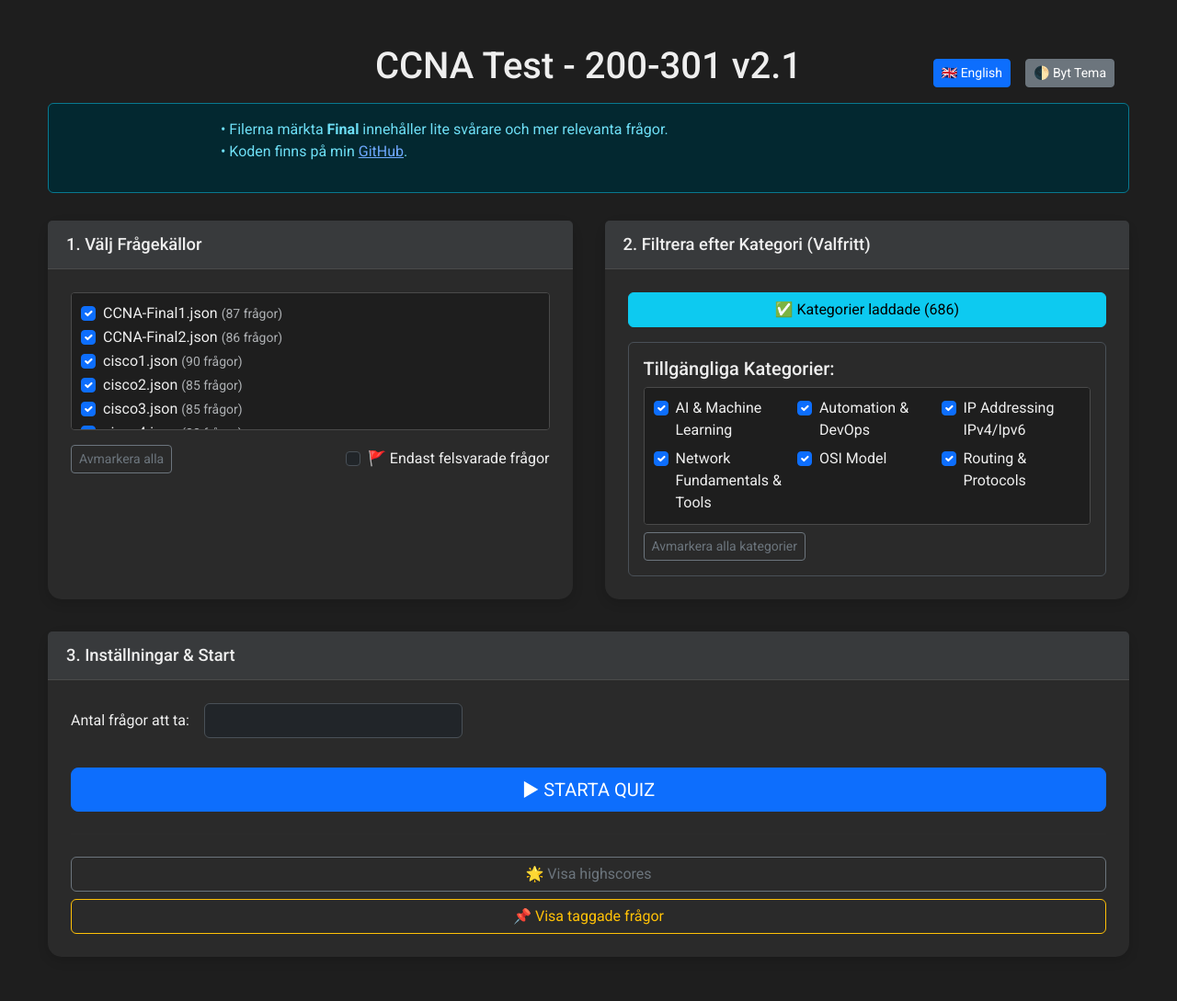
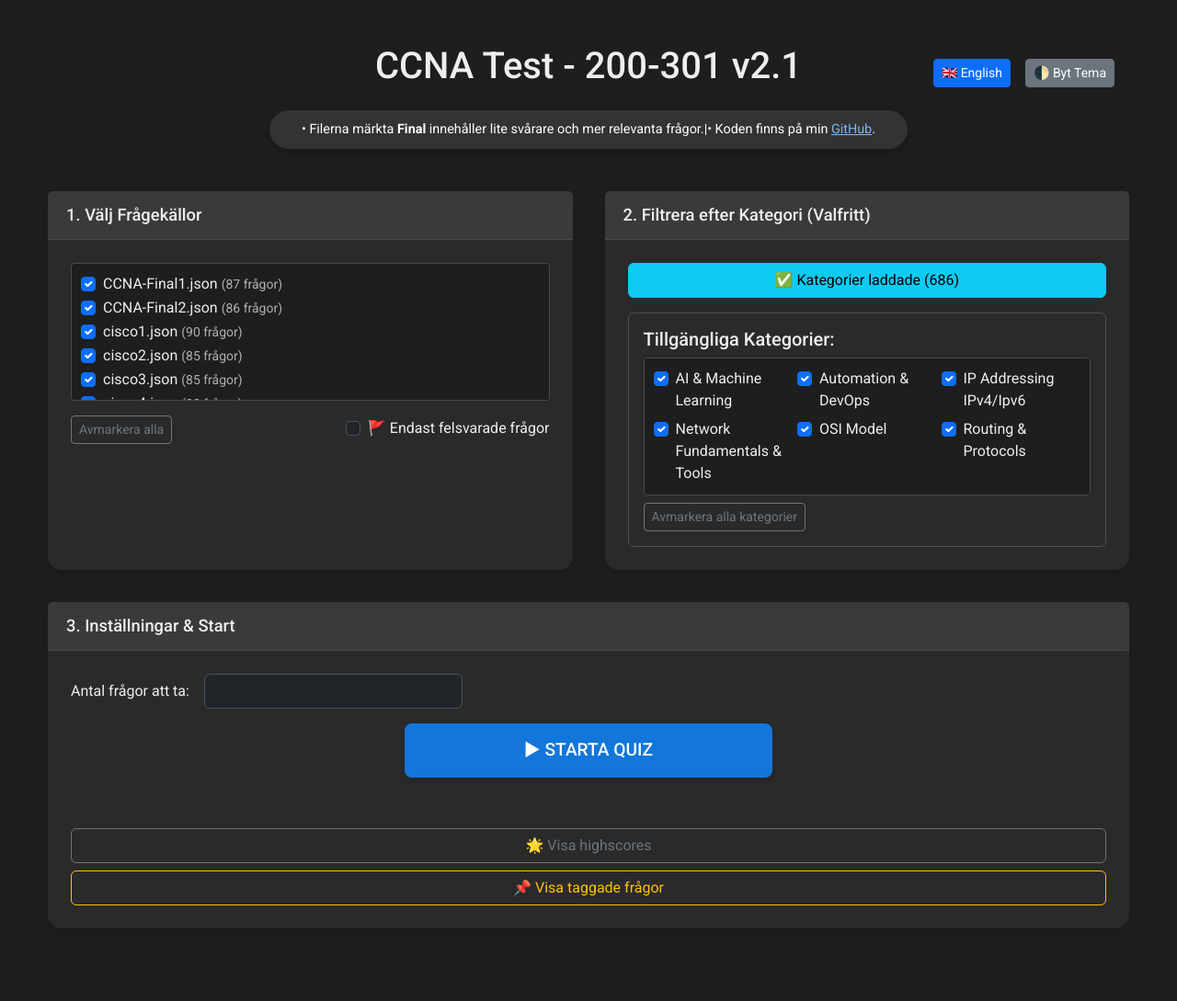
Before and after one commit to Z-eq/cisco-ccna-examtest, a Flask app: page / in a window 1280 px wide. Shown: the whole page at 92% size. After the commit the page ends 985 px from the top, so only its background shows below. Run offline with Flask 3, Linux system fonts and the light colour scheme; data that the repository does not hold is empty; some libraries are stand-ins or nearby versions.

Commit message:
Add files via upload

```diff
--- a/static/quiz.js
+++ b/static/quiz.js
@@ -218,7 +218,11 @@
     if (themeToggleBtn) themeToggleBtn.textContent = strings.themeButtonText;
     languageToggleBtn.textContent = (lang === 'sv') ? languageStrings['en'].langButtonText : languageStrings['sv'].langButtonText;
     document.documentElement.lang = lang;
-    document.getElementById('infoAlert').innerHTML = `<ul class="list-unstyled text-start mx-auto" style="max-width: 800px;"><li>• ${strings.infoAlertText2}</li><li>• ${strings.infoAlertText3}</li></ul>`;
+document.getElementById('infoAlert').innerHTML = `
+    <span class="footer-item">• ${strings.infoAlertText2}</span>
+    <span class="footer-divider">|</span>
+    <span class="footer-item">• ${strings.infoAlertText3}</span>
+`;
     document.getElementById('card1Header').textContent = strings.card1Header;
     document.getElementById('checkboxLabelWrong').textContent = strings.checkboxLabelWrong;
 
--- a/static/style.css
+++ b/static/style.css
@@ -1,12 +1,11 @@
 /*
- * style.css (Komplett version med kategorival, teman och FIXAD LAYOUT)
+ * style.css (Komplett version med fixad Modal-text och Footer)
  */
 
 /* ====================================================== */
 /* --- GLOBAL STYLING & TEMAN --- */
 /* ====================================================== */
 
-/* Använd Bootstrap 5.3 standard för att styra temat utan att krocka */
 body, [data-bs-theme="light"] body {
     background: #f0f0f0;
     color: #333;
@@ -17,6 +16,7 @@
     background: #1e1e1e;
     color: #fff;
 }
+
 .container {
     max-width: 1200px;
 }
@@ -24,22 +24,24 @@
 /* Tvinga texten inuti kortet att vara mörk i quizskärmen när vi kör light mode */
 .card-body h4, .card-body p, .card-body div, .card-body label,
 .modal-content, .modal-header, .modal-body, .modal-footer {
-    color: #01001;
+    color: #333;
 }
 
-/* Dark mode justeringar för text */
+/* Dark mode justeringar för text - FIXAT FÖR SYNLIGHET */
 [data-bs-theme="dark"] .card-body h4,
 [data-bs-theme="dark"] .card-body p,
 [data-bs-theme="dark"] .card-body div,
 [data-bs-theme="dark"] .card-body label,
 [data-bs-theme="dark"] h1,
 [data-bs-theme="dark"] h2,
-[data-bs-theme="dark"] h5 {
+[data-bs-theme="dark"] h5,
+[data-bs-theme="dark"] #questionNum,
+[data-bs-theme="dark"] #questionText {
     color: #eee !important;
 }
 
 /* ====================================================== */
-/* --- STARTSIDA LAYOUT (PROFESSIONELL KORTLAYOUT) --- */
+/* --- STARTSIDA LAYOUT --- */
 /* ====================================================== */
 
 .quiz-container {
@@ -146,7 +148,7 @@
     display: block !important;
 }
 
-[data-bs-theme="dark"] #questionNum { color: #bbb; }
+[data-bs-theme="dark"] #questionNum { color: #bbb !important; }
 
 #questionText {
     font-size: 1.3em;
@@ -157,10 +159,9 @@
     line-height: 1.5;
 }
 
-/* FIX: Svarsalternativen (Rak linje, flex och centrerat) */
 .option-item {
     display: flex;
-    align-items: center; /* Centrerar input med texten vertikalt */
+    align-items: center;
     padding: 18px 20px;
     margin-bottom: 0;
     background-color: transparent;
@@ -179,12 +180,11 @@
     background-color: rgba(255, 255, 255, 0.05);
 }
 
-/* FIX: Gör radioknapparna/checkboxarna stora och raka */
 .option-item input[type="radio"],
 .option-item input[type="checkbox"] {
     flex-shrink: 0;
-    margin: 0 15px 0 0; /* Rak marginal till höger */
-    width: 22px; /* Större storlek */
+    margin: 0 15px 0 0;
+    width: 22px;
     height: 22px;
     cursor: pointer;
 }
@@ -197,7 +197,6 @@
     line-height: 1.4;
 }
 
-/* Rätt/Fel färger */
 .option-item.correct { background-color: #d4edda !important; color: #155724 !important; }
 .option-item.wrong { background-color: #f8d7da !important; color: #721c24 !important; }
 
@@ -208,8 +207,8 @@
 /* --- KNAPPAR & EXTRA --- */
 /* ====================================================== */
 
-#multiSubmitBtn, #nextBtn {
-    background-color: #7ab7f3 !important;
+#multiSubmitBtn, #nextBtn, #startBtn {
+    background-color: #1276da !important;
     border: none;
     color: #fff !important;
     padding: 15px 40px;
@@ -221,6 +220,15 @@
     margin: 30px auto;
     max-width: 400px;
     width: 100%;
+}
+
+/* Stil när knappen är INAKTIVERAD */
+#multiSubmitBtn:disabled, #nextBtn:disabled, #startBtn:disabled {
+    background-color: #a0cff7 !important;
+    border-color: #a0cff7 !important;
+    cursor: not-allowed;
+    box-shadow: none;
+    opacity: 0.7;
 }
 
 .explanation {
@@ -237,7 +245,65 @@
     color: #d8f3dc;
 }
 
+/* ====================================================== */
+/* --- FOOTER STYLING --- */
+/* ====================================================== */
+
+footer {
+    display: flex;
+    justify-content: center;
+    margin-top: 60px;
+    padding-bottom: 40px;
+}
+
+#infoAlert {
+    background-color: #333333 !important;
+    color: #ffffff !important;
+    border-radius: 50px;
+    padding: 10px 35px;
+    text-align: center;
+    box-shadow: 0 4px 12px rgba(0,0,0,0.2);
+    font-size: 0.9rem;
+    border: none;
+    display: inline-flex;
+    align-items: center;
+}
+
+#infoAlert a {
+    color: #7ab7f3 !important;
+    text-decoration: underline;
+}
+
+.mx-3 {
+    margin-left: 1rem !important;
+    margin-right: 1rem !important;
+    color: #666;
+}
+
 /* Highscores */
 .highscore-entry.even { background: rgba(0,0,0,0.05); }
 .highscore-entry.odd { background: transparent; }
 [data-bs-theme="dark"] .highscore-entry.even { background: rgba(255,255,255,0.05); }
+
+/* ====================================================== */
+/* --- FIX FÖR ABORT MODAL (AVBRYT-RUTAN) --- */
+/* ====================================================== */
+
+/* Denna sektion styr ENBART Avbryt-rutan så att texten syns perfekt */
+.modal-content {
+    background-color: #ffffff !important;
+}
+
+.modal-header .modal-title,
+.modal-body {
+    color: #333333 !important; /* Här sätter du textfärgen för ljust läge */
+}
+
+[data-bs-theme="dark"] .modal-content {
+    background-color: #2a2a2a !important;
+}
+
+[data-bs-theme="dark"] .modal-header .modal-title,
+[data-bs-theme="dark"] .modal-body {
+    color: #eeeeee !important; /* Här sätter du textfärgen för mörkt läge */
+}
```
Also changed, not shown: static/darkmode.js (indentation only).
